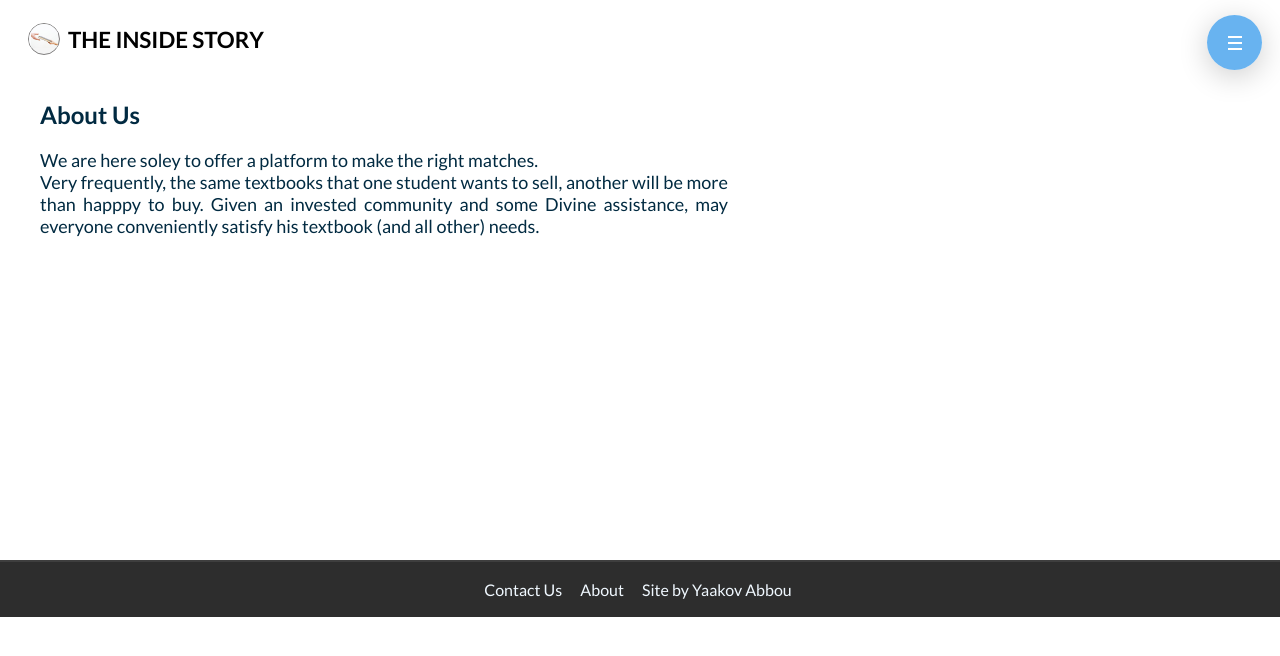
After one commit to yabbou/Bookswap, a PHP site: page /about.php in a window 1280 px wide. The commit adds this page. Shown: the top 656 px of the page. Run offline with PHP 8.4, Linux system fonts and the light colour scheme; some libraries are stand-ins or nearby versions.

Commit message:
Added About page

```diff
--- /dev/null
+++ b/general/about.php
@@ -0,0 +1,10 @@
+<?php include 'header.php'; ?>
+<div class="inner-body about">
+    <h2>About Us</h2>
+    <p>We are here soley to offer a platform to make the right matches.<br>
+        Very frequently, the same textbooks that one student wants to sell, another will be more than happpy to buy.
+        Given an invested community and some Divine assistance, may everyone conveniently satisfy his textbook (and all other) needs.
+    </p>
+
+</div>
+<?php include 'footer.php'; ?>
--- a/general/css/styles.css
+++ b/general/css/styles.css
@@ -26,13 +26,31 @@ footer {
     border-top: 2px solid #3E3E3E;
     text-align: center;
     padding: 18px;
-    /* display: grid; */
+    /* display: inline-flex; */
 }
 
-footer p4, footer a {
+footer p4, footer p3, footer a {
     color: aliceblue;
     margin-bottom: 4px;
     text-decoration: none;
+    margin-right: 15px;
+}
+
+footer p4{
+    margin-right: 40px;
+}
+
+/* footer div {
+    margin: auto;
+} */
+
+.about {
+    margin-right: 40%;
+}
+
+.about p {
+    font-size: 18px;
+    text-align: justify;
 }
 
 /* buttons and inputs */
@@ -70,10 +88,11 @@ input[type=submit]:hover, button:hover {
     opacity: 1;
 }
 
-.send{
+.send {
     float: right;
 }
-.contact-form{
+
+.contact-form {
     width: 60%;
 }
 
@@ -136,6 +155,6 @@ th {
     background-color: aliceblue;
 }
 
-.admin a:hover{
+.admin a:hover {
     text-decoration: underline;
 }
--- a/general/footer.php
+++ b/general/footer.php
@@ -1,8 +1,8 @@
 </body>
 <footer>
     <a class="footer-link" href="contact_us.php">Contact Us</a>
-    <p4>|</p4>
-    <P4>Site by Yaakov Abbou</P4>
+    <a class="footer-link" href="about.php">About</a>
+    <p4>Site by Yaakov Abbou</P4>
 </footer>
 
 </html>
```
